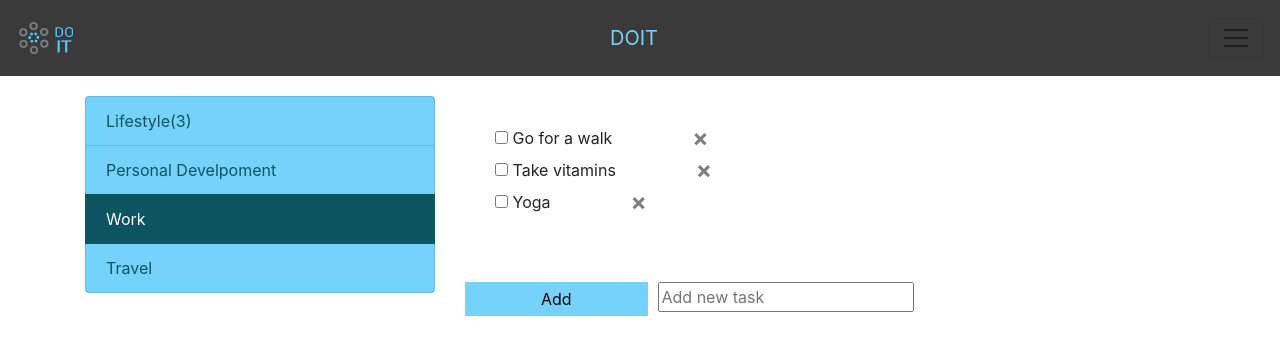
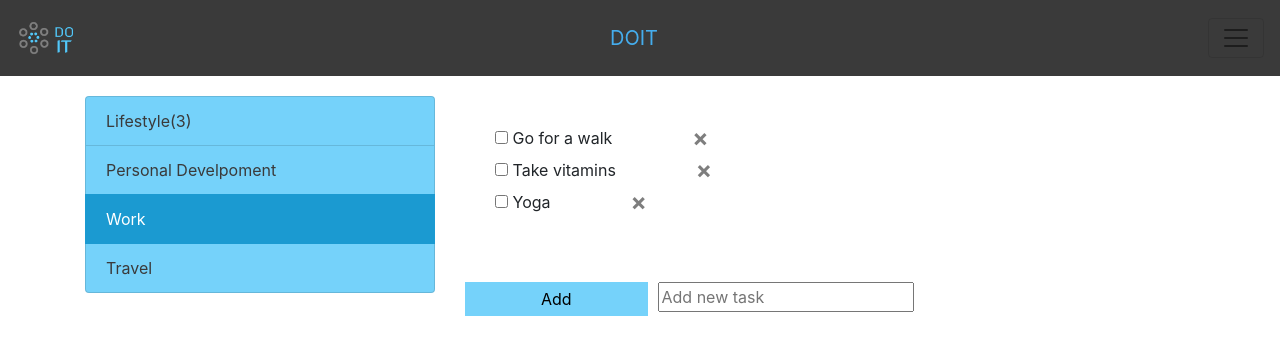
Before and after one commit to preethis89/Todo_Application, a plain HTML site: page lifestyle1.html in a window 1280 px wide. Both pictures are taken after a click on the link "Work". Drawn offline with nearby package versions, Linux system fonts and the light colour scheme.

Commit message:
Updating Styles

```diff
--- a/lifestyle1.html
+++ b/lifestyle1.html
@@ -14,7 +14,7 @@
     <nav class="navbar navbar-light" style="background-color: #3a3a3a;">
         <img src="./documents/Doit3.png" alt="App Logo" height="60" width="60">
 
-        <a class="navbar-brand" href="#" style="color:  #75d2fa;">DOIT</a>
+        <a class="navbar-brand" href="#" style="color: #45aded;">DOIT</a>
         <button class="navbar-toggler" type="button" data-toggle="collapse" data-target="#navbarSupportedContent"
             aria-controls="navbarSupportedContent" aria-expanded="false" aria-label="Toggle navigation">
             <span class="navbar-toggler-icon"></span>
--- a/style.css
+++ b/style.css
@@ -17,7 +17,7 @@
 
   }
   .close:hover {
-    background-color: #45aded;
+    background-color: #1b9ad1;
     color: white;
   }
   .close{
@@ -38,9 +38,18 @@
   }
 
   .addBtn:hover {
-    background-color: #0c5460;
+    background-color:#1b9ad1;
     color : white;
   }
   #myInput{
       margin: 10px;
   }
+  .list-group-item-info.list-group-item-action.active {
+    color: #fff;
+    background-color: #1b9ad1;
+    border-color: #1b9ad1;
+}
+.list-group-item-info {
+    color: #3a3a3a;
+    background-color: #75d2fa;
+}
```
